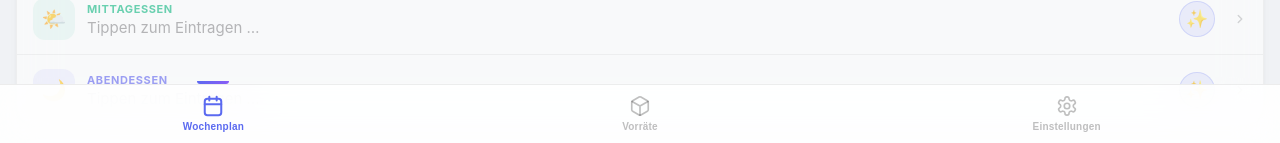
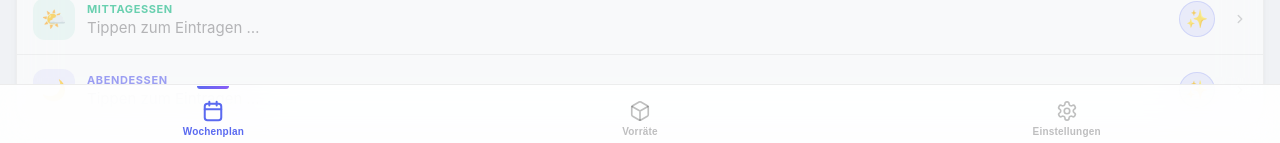
Before and after one commit to sam52662/meal-planner, a React (Vite) app: page / in a window 1280 px wide. Shown: the part 654-797 px from the top of the page. Built offline with nearby package versions, Linux system fonts and the light colour scheme.

Commit message:
Fix tab-bar: use fixed height, safe-area only as padding-bottom

```diff
--- a/src/styles/global.css
+++ b/src/styles/global.css
@@ -268,7 +268,7 @@ body {
   left: 0;
   right: 0;
   bottom: 0;
-  min-height: var(--tab-bar-height);
+  height: var(--tab-bar-height);
   padding-top: 6px;
   padding-bottom: env(safe-area-inset-bottom, 0px);
   background: var(--color-tab-bar);
@@ -276,7 +276,7 @@ body {
   -webkit-backdrop-filter: blur(20px) saturate(1.8);
   border-top: 1px solid var(--color-border);
   display: flex;
-  align-items: flex-start;
+  align-items: center;
   z-index: 100;
 }
 
```
